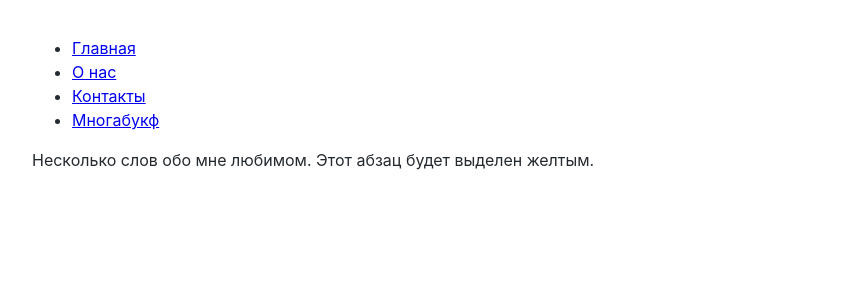
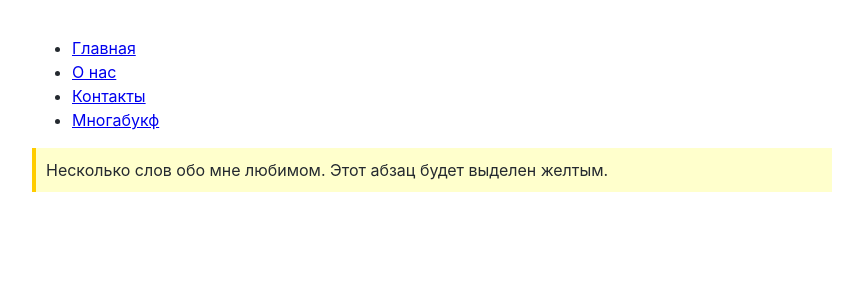
Before and after one commit to utyv/test-site, a Jekyll site: the page built from docs/contact.md, in a window 1280 px wide. Shown: the top 300 px of the page, without its empty margins (208-1071 px from the left). Built offline with Jekyll 4.4.1, drawn with Linux system fonts in a browser that asks for light colours; our own code applies the rules of GitHub Pages for plain Markdown files.

Commit message:
Update style.css

```diff
--- a/docs/css/style.css
+++ b/docs/css/style.css
@@ -64,3 +64,10 @@ pre code {
     padding: 0;
     white-space: pre;
 }
+
+.highlight {
+    background-color: #ffffcc;
+    padding: 10px;
+    border-left: 4px solid #ffcc00;
+    margin: 15px 0;
+}
```
